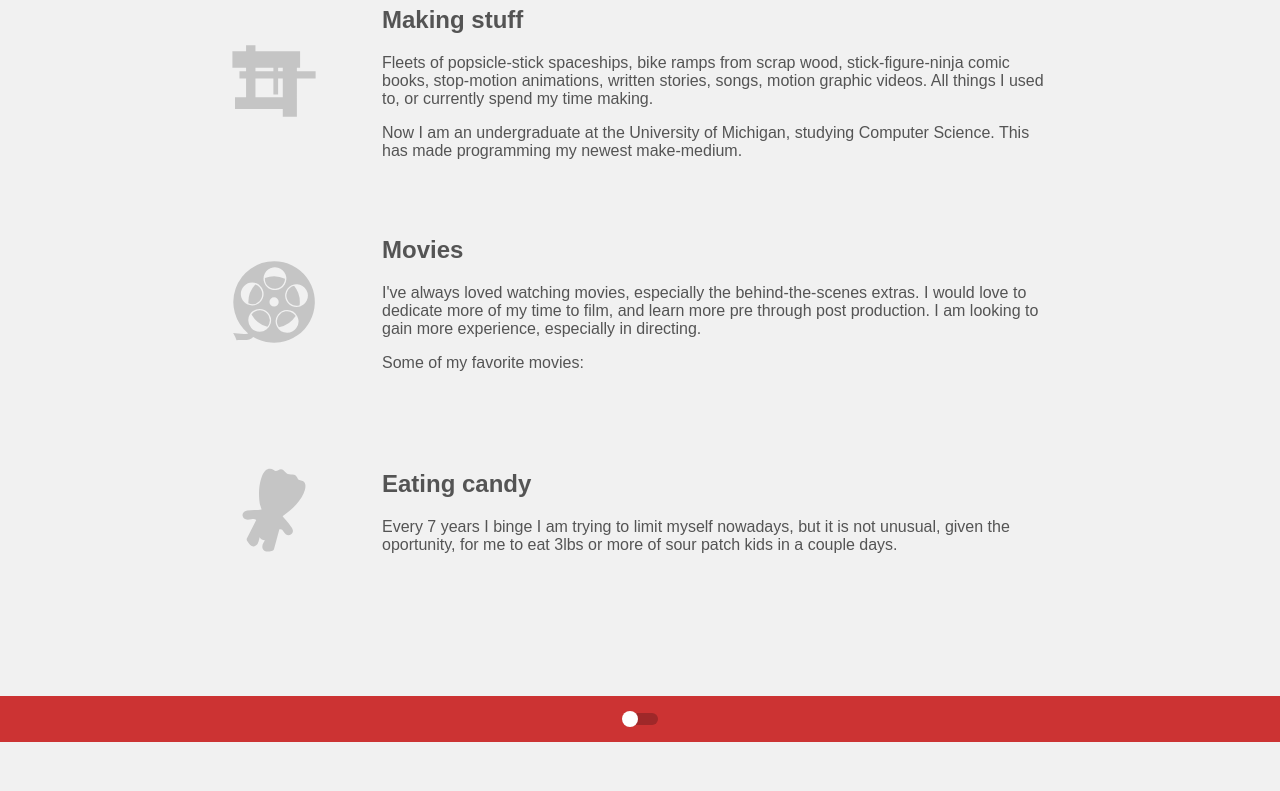
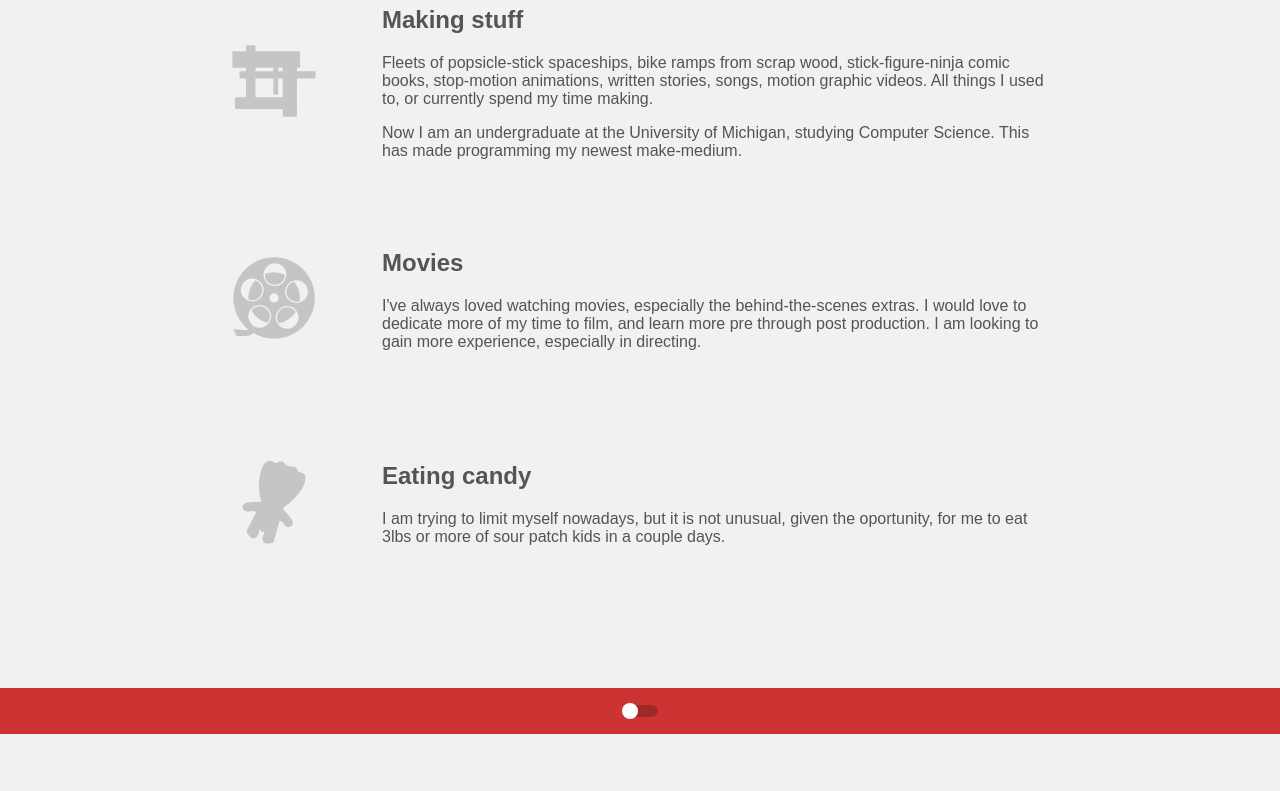
Before and after one commit to mavcook/personal-website, a Flask app: page / in a window 1280 px wide. Shown: the part 820-1611 px from the top of the page. Run offline with Flask 2, Linux system fonts and the light colour scheme; some libraries are stand-ins or nearby versions.

```diff
--- a/templates/index.html
+++ b/templates/index.html
@@ -51,14 +51,12 @@
 			'icon': url_for('static', filename='media/film.svg'),
 			'title': 'Movies',
 			'text': ["I've always loved watching movies, especially the behind-the-scenes extras. I would love to dedicate more of my time
-			to film, and learn more pre through post production. I am looking to gain more experience, especially in directing.",
-			'Some of my favorite movies: ']
+			to film, and learn more pre through post production. I am looking to gain more experience, especially in directing."]
 		},
 		{
 			'icon': url_for('static', filename='media/candy.svg'),
 			'title': 'Eating candy',
-			'text': ["Every 7 years I binge
-			I am trying to limit myself nowadays, but it is not unusual, given the oportunity, for me to eat 3lbs or more of sour patch kids in a couple days."]
+			'text': ["I am trying to limit myself nowadays, but it is not unusual, given the oportunity, for me to eat 3lbs or more of sour patch kids in a couple days."]
 		}
 	]
 	%}
```
Also changed, not shown: 1 other file.
